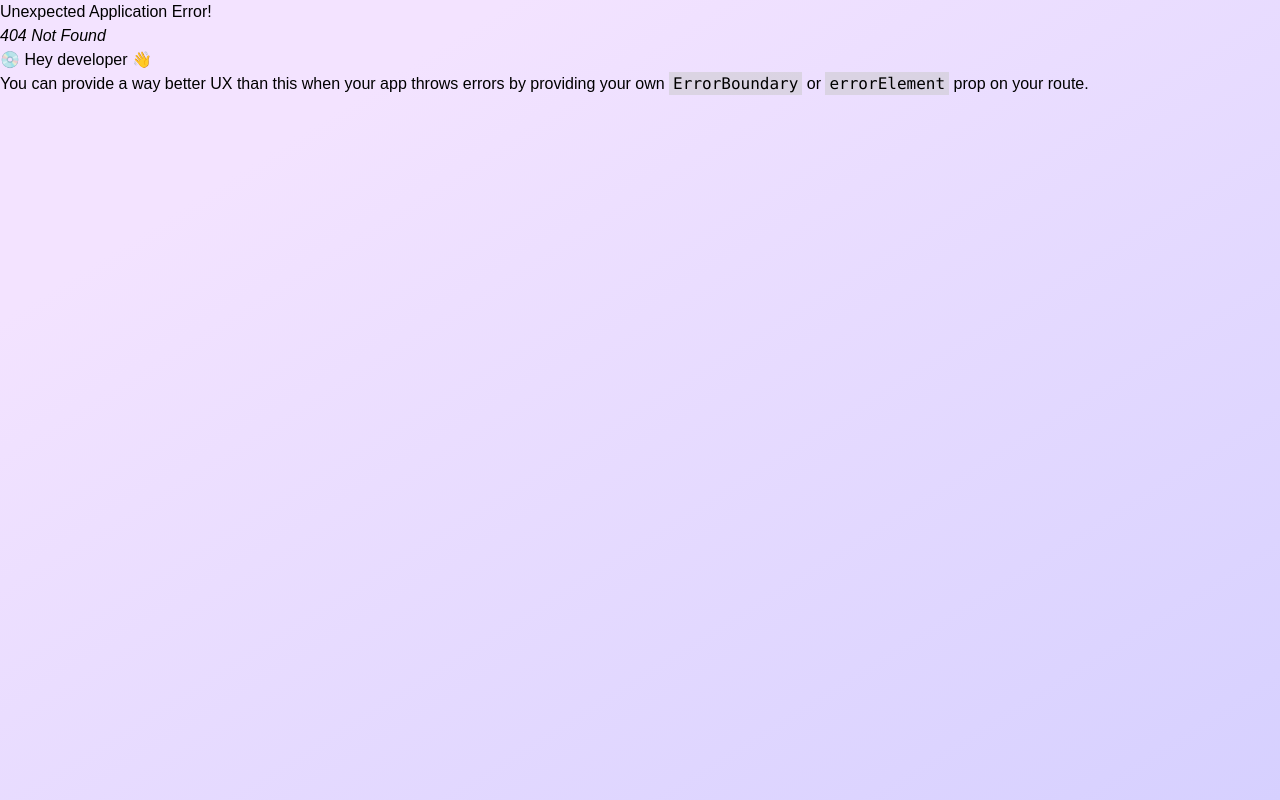
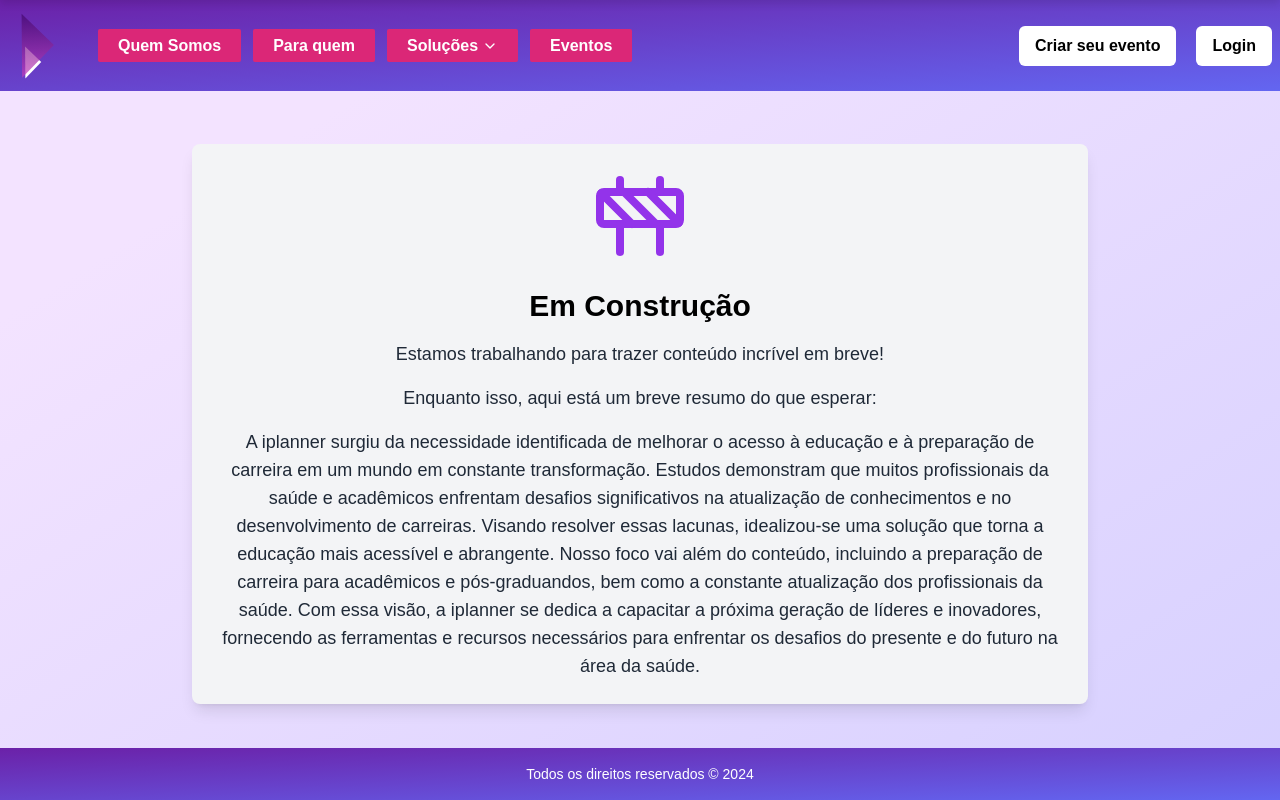
Before and after one commit to CertDevz/iplanner-project, a React (Vite) app: page /constructor in a window 1280 px wide. Before the commit this address had no page. Built offline with nearby package versions, Linux system fonts and the light colour scheme.

Commit message:
fix: creating page constructor

```diff
--- a/src/main.jsx
+++ b/src/main.jsx
@@ -4,6 +4,7 @@ import { createBrowserRouter, RouterProvider } from "react-router-dom";
 import "./index.css";
 import App from "./App";
 import WeAre from "./view/components/weare";
+import Constructor from "./view/components/constructor";
 
 const router = createBrowserRouter([
   {
@@ -14,6 +15,10 @@ const router = createBrowserRouter([
     path: "/quem-somos",
     element: <WeAre />,
   },
+  {
+    path: "/constructor",
+    element: <Constructor />,
+  },
 ]);
 
 ReactDOM.createRoot(document.getElementById("root")).render(
--- /dev/null
+++ b/src/view/components/constructor/index.jsx
@@ -0,0 +1,44 @@
+import { Construction } from "lucide-react";
+import Header from "../header";
+import Footer from "../footer";
+
+export default function ConstructionPage() {
+  return (
+    <div className="flex flex-col min-h-screen">
+      <Header />
+
+      <div className="flex flex-col items-center justify-center flex-1">
+        <div className="max-w-4xl p-6 bg-gray-100 rounded-lg shadow-lg text-center">
+          <Construction className="text-purple-600 w-24 h-24 mx-auto" />
+
+          <h1 className="text-3xl font-semibold mt-6">Em Construção</h1>
+
+          <p className="text-lg text-gray-800 mt-4">
+            Estamos trabalhando para trazer conteúdo incrível em breve!
+          </p>
+
+          <p className="text-lg text-gray-800 mt-4">
+            Enquanto isso, aqui está um breve resumo do que esperar:
+          </p>
+
+          <p className="text-lg text-gray-800 mt-4">
+            A iplanner surgiu da necessidade identificada de melhorar o acesso à
+            educação e à preparação de carreira em um mundo em constante
+            transformação. Estudos demonstram que muitos profissionais da saúde
+            e acadêmicos enfrentam desafios significativos na atualização de
+            conhecimentos e no desenvolvimento de carreiras. Visando resolver
+            essas lacunas, idealizou-se uma solução que torna a educação mais
+            acessível e abrangente. Nosso foco vai além do conteúdo, incluindo a
+            preparação de carreira para acadêmicos e pós-graduandos, bem como a
+            constante atualização dos profissionais da saúde. Com essa visão, a
+            iplanner se dedica a capacitar a próxima geração de líderes e
+            inovadores, fornecendo as ferramentas e recursos necessários para
+            enfrentar os desafios do presente e do futuro na área da saúde.
+          </p>
+        </div>
+      </div>
+
+      <Footer />
+    </div>
+  );
+}
--- a/src/view/components/header/index.jsx
+++ b/src/view/components/header/index.jsx
@@ -188,11 +188,15 @@ function Header() {
         </div>
 
         <div className=" hidden lg:block">
-          <Button
-            text="Criar seu evento"
-            onClick={() => scrollToSection("create-event")}
-          />
-          <Button text="Login" className="ml-5" />
+          <Link to="/constructor">
+            <Button
+              text="Criar seu evento"
+              onClick={() => scrollToSection("/constructor")}
+            />
+          </Link>
+          <Link to="/constructor">
+            <Button text="Login" className="ml-5" />
+          </Link>
         </div>
 
         <div className="block lg:hidden">
@@ -320,15 +324,15 @@ function Header() {
               )}
             </li>
 
-            <li>
+            <Link to="/constructor">
               <Button
                 text="Criar seu evento"
                 onClick={() => scrollToSection("create-event")}
               />
-            </li>
-            <li>
+            </Link>
+            <Link to="/constructor">
               <Button text="Login" />
-            </li>
+            </Link>
           </ul>
         </div>
       </header>
```
